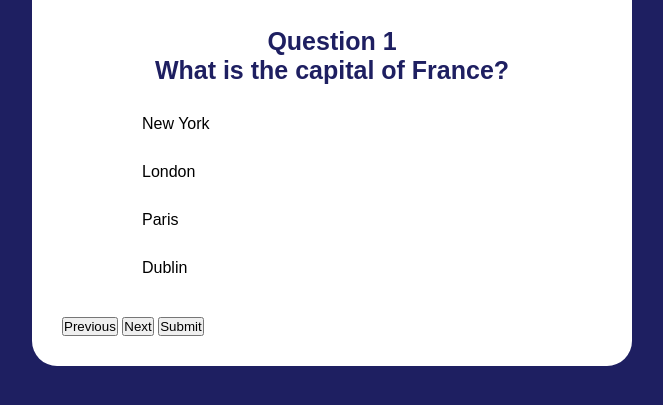
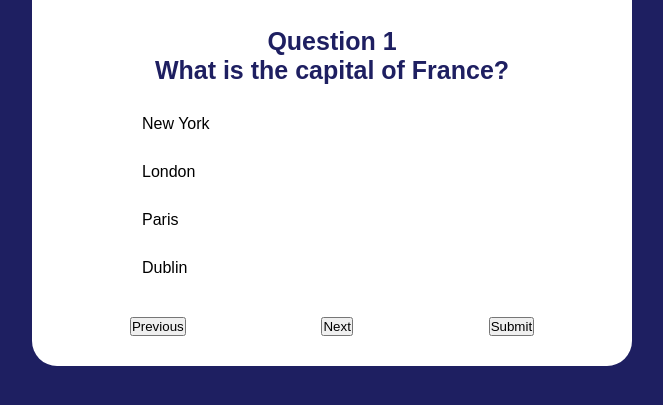
Before and after one commit to MNlegion/Quiz-App, a plain HTML site: page index.html in a window 1280 px wide. Shown: the part 203-608 px from the top of the page, without its empty margins (308-971 px from the left). Drawn offline with Linux system fonts and the light colour scheme.

Commit message:
continued css setup

```diff
--- a/assets/css/style.css
+++ b/assets/css/style.css
@@ -51,6 +51,10 @@ body {
     margin-bottom: 10px;
     cursor: pointer;
     transition: all 0.3s ease;
+}
+
+.controls {
     display: flex;
-    align-items: center;
+    justify-content: space-around;
+    margin-top: 20px;
 }
```
